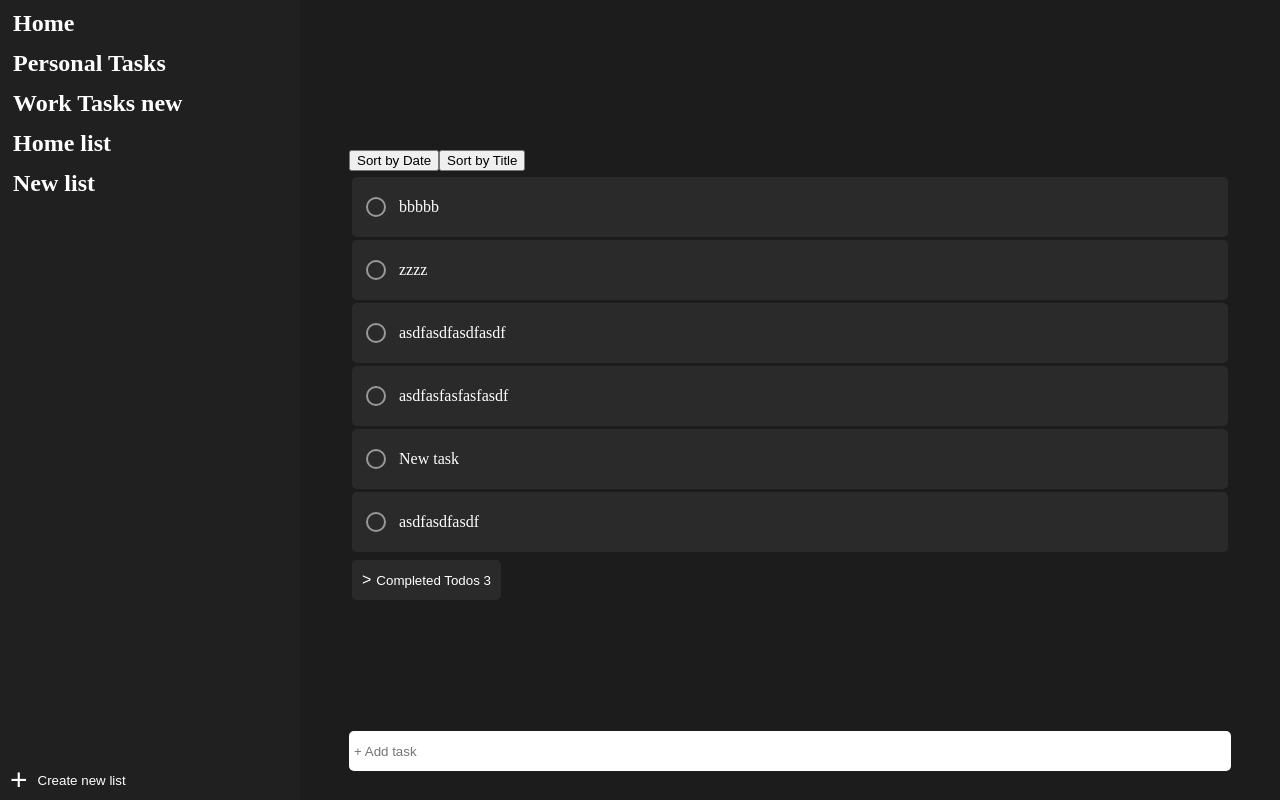
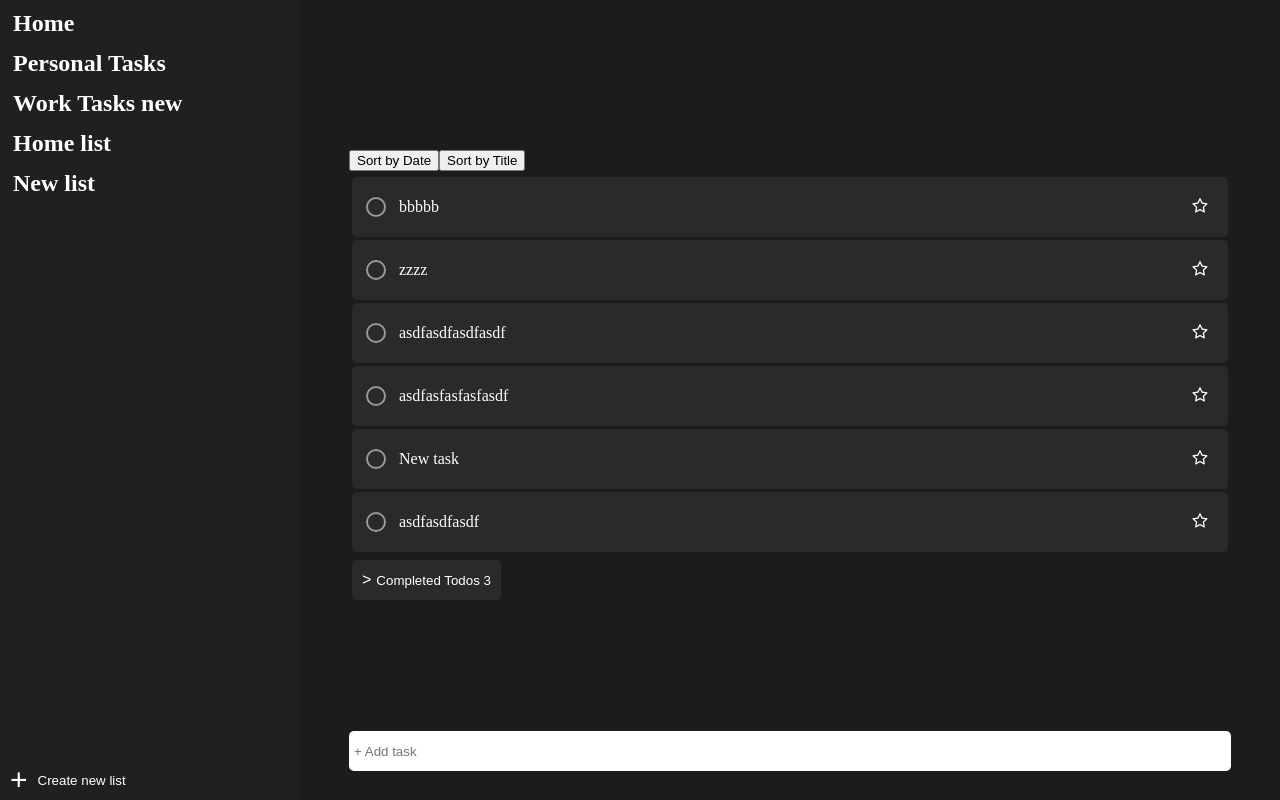
Before and after one commit to Maxv1z/microsoft-todo-clone-on-redux, a React (Vite) app: page / in a window 1280 px wide. Built offline with nearby package versions, Linux system fonts and the light colour scheme; data requests are answered from the project's data file.

Commit message:
Adding start icon

```diff
--- a/src/components/Todos/Todo.jsx
+++ b/src/components/Todos/Todo.jsx
@@ -10,6 +10,8 @@ import {Dropdown, Menu} from "antd";
 import {selectAllLists} from "../../features/lists/listsSlice";
 
 import {changeActiveTodo} from "../../features/activeTodo/activeTodoSlice";
+
+import {StarFilled, StarOutlined} from "@ant-design/icons";
 
 function Todo({todoId}) {
     const [deleteTodo] = useDeleteTodoMutation();
@@ -50,6 +52,10 @@ function Todo({todoId}) {
         updateTodo({id: todoId, completed: !todo.completed});
     };
 
+    const handleStarTodo = async () => {
+        updateTodo({id: todoId, starred: !todo.starred});
+    };
+
     return (
         <Dropdown
             overlay={menu}
@@ -67,6 +73,7 @@ function Todo({todoId}) {
             }}
         >
             <article className={`todo ${todo.completed ? "checked" : ""}`}>
+                <div className="checkbox-container">
                     <input
                         type="checkbox"
                         className="checkbox"
@@ -76,6 +83,14 @@ function Todo({todoId}) {
                     <p className={`todo-title ${todo.completed ? "checked" : ""}`}>
                         {todo.title}
                     </p>
+                </div>
+                <div className="star-container" onClick={() => handleStarTodo()}>
+                    {todo.starred ? (
+                        <StarFilled className="star-icon" />
+                    ) : (
+                        <StarOutlined className="star-icon" />
+                    )}
+                </div>
             </article>
         </Dropdown>
     );
--- a/src/components/Todos/Todo.style.scss
+++ b/src/components/Todos/Todo.style.scss
@@ -2,15 +2,14 @@
     background-color: #2a2a2a;
     padding: 5px;
     display: flex;
+    justify-content: space-between; /* Add this line */
     align-items: center;
-
     margin: 3px 0;
     border-radius: 5px;
-    align-items: center;
     cursor: pointer;
-    border-bottom: none;
     height: 50px;
     flex: 1 1 auto;
+    border-bottom: none;
 
     &:hover {
         background-color: #323232;
@@ -22,6 +21,11 @@
         &.checked {
             text-decoration: line-through;
         }
+    }
+
+    .checkbox-container {
+        display: flex;
+        align-items: center;
     }
 
     .checkbox {
@@ -59,10 +63,14 @@
     }
 
     .checkbox:hover::before {
-        opacity: 0.5; /* Adjust the opacity on hover */
+        opacity: 0.5;
     }
 
     .checkbox:checked::before {
-        opacity: 1; /* Display the checkmark when checked */
+        opacity: 1;
+    }
+
+    .star-icon {
+        margin-right: 10px; /* Add margin to separate it from the title */
     }
 }
```
Lines whose indentation alone changed are shown as unchanged.
